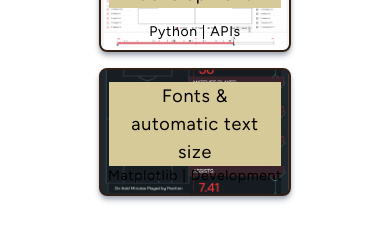
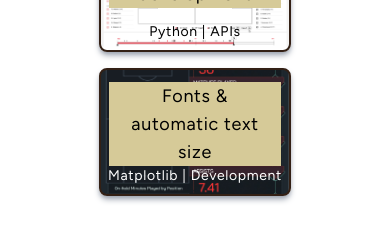
Before and after one commit to mrkthmpsn/mrkthmpsn.github.io, a Next.js app: page /projects in a window 390 px wide. Shown: the part 452-696 px from the top of the page. Built offline with nearby package versions, Linux system fonts and the light colour scheme.

Commit message:
Add different colour option for project card subtitles

```diff
--- a/app/projects/page.tsx
+++ b/app/projects/page.tsx
@@ -44,6 +44,7 @@ const ProjectsPage = () => {
               subtitle="Matplotlib | Development"
               backgroundImage={twenty3FontTextSizeThumb}
               internalLink={"/matplotlib-font-text-sizing"}
+              subtitleColour="white"
             />
           </div>
           <br />
--- a/components/projectCard.tsx
+++ b/components/projectCard.tsx
@@ -5,6 +5,7 @@ interface ProjectCardProps {
   subtitle: string;
   backgroundImage: any;
   internalLink: string;
+  subtitleColour?: string;
 }
 
 const ProjectCard: React.FC<ProjectCardProps> = ({
@@ -12,6 +13,7 @@ const ProjectCard: React.FC<ProjectCardProps> = ({
   subtitle,
   backgroundImage,
   internalLink,
+  subtitleColour = "black",
 }) => {
   return (
     <a href={internalLink} className="no-underline">
@@ -25,7 +27,9 @@ const ProjectCard: React.FC<ProjectCardProps> = ({
               {title}
             </p>
           </div>
-          <div className="flex flex-col items-center justify-end text-center text-black w-full h-full absolute bottom-0 md:pb-4 md:!opacity-0 md:text-normal md:group-hover:!opacity-100 transition-opacity duration-150">
+          <div
+            className={`flex flex-col items-center justify-end text-center text-${subtitleColour} w-full h-full absolute bottom-0 md:pb-4 md:!opacity-0 md:text-normal md:group-hover:!opacity-100 transition-opacity duration-150`}
+          >
             <p className="text-sm mb-2 md:mb-4 md:text-lg">{subtitle}</p>
           </div>
         </div>
```
